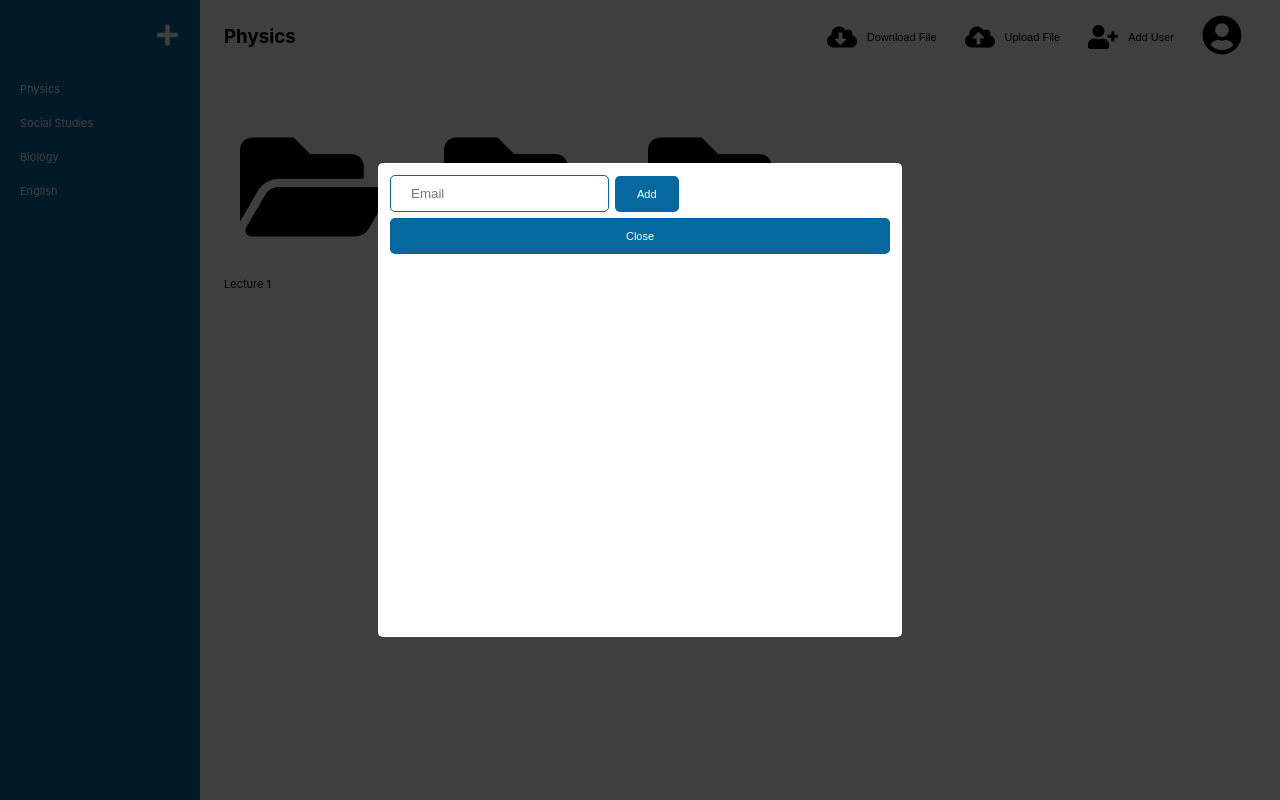
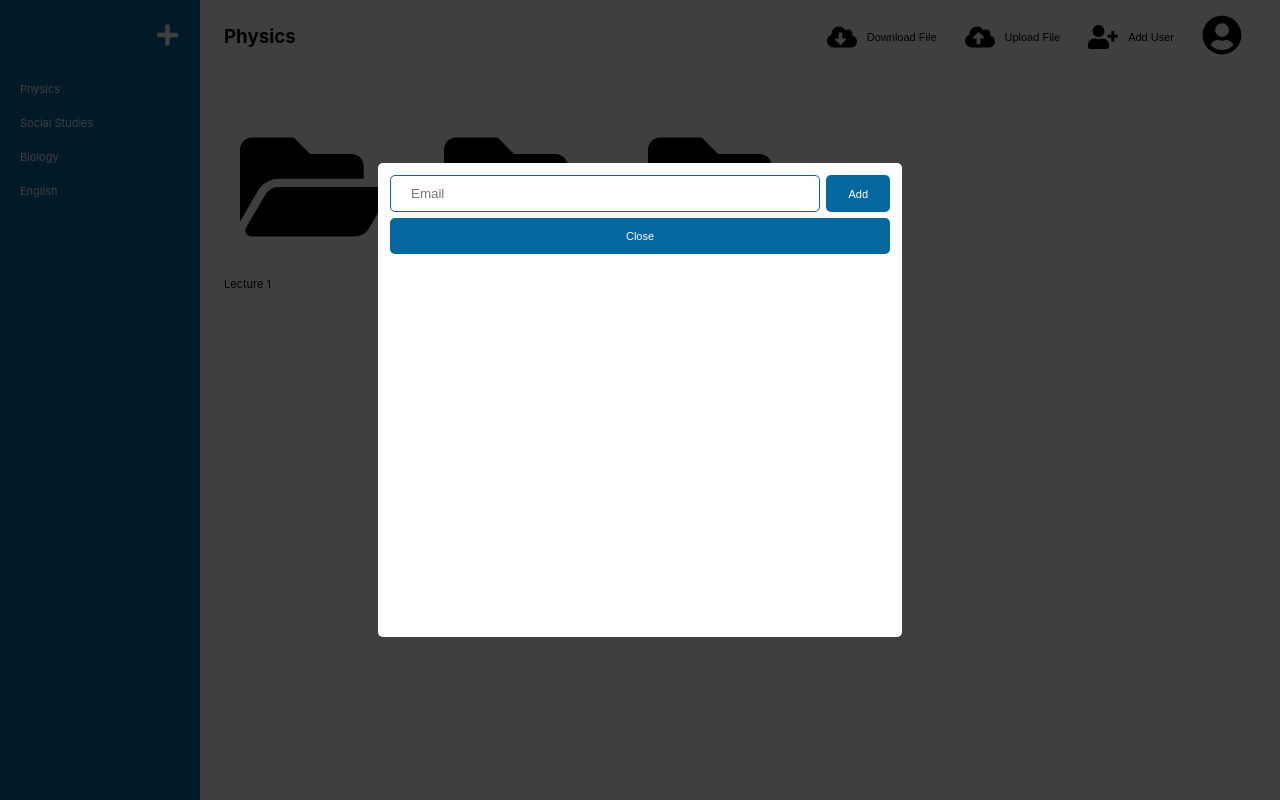
Before and after one commit to hyungmogu/note-sharing-app, a React (Create React App) app in the folder web/: page /note-sharing-app/notes/1 in a window 1280 px wide. Built offline with nearby package versions, Linux system fonts and the light colour scheme.

Commit message:
style: stretch 'addUserModal--input' 'AddUserModal'

```diff
--- a/web/src/App.scss
+++ b/web/src/App.scss
@@ -56,10 +56,12 @@ input {
   }
 
   .addUserModal--wrapper-input {
+    display: flex;
     margin-bottom: calc(#{$container-spacing} * 0.5);
   }
 
   .addUserModal--input {
+    flex: 1;
     margin-right: calc(#{$container-spacing} * 0.5);
   }
 }
```
